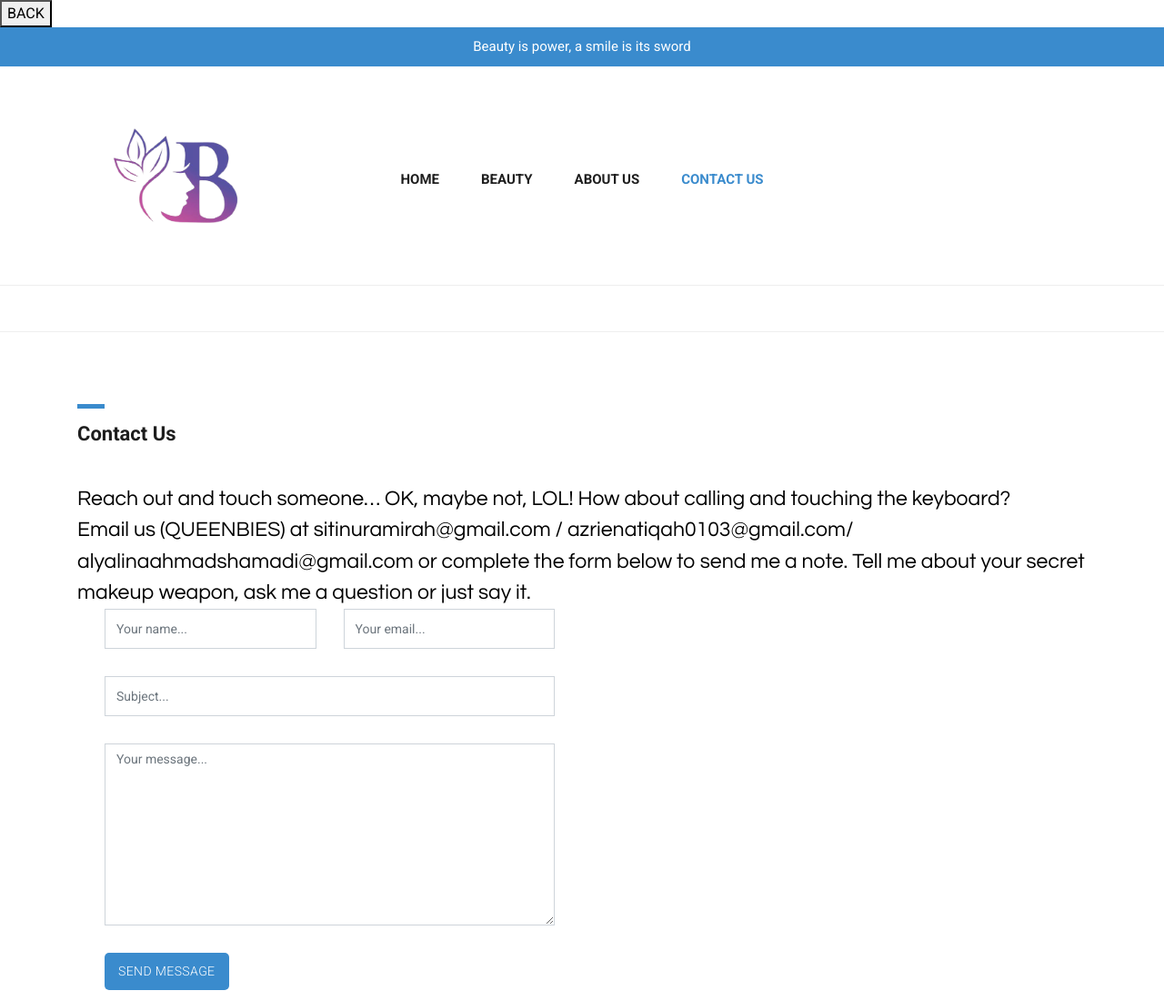
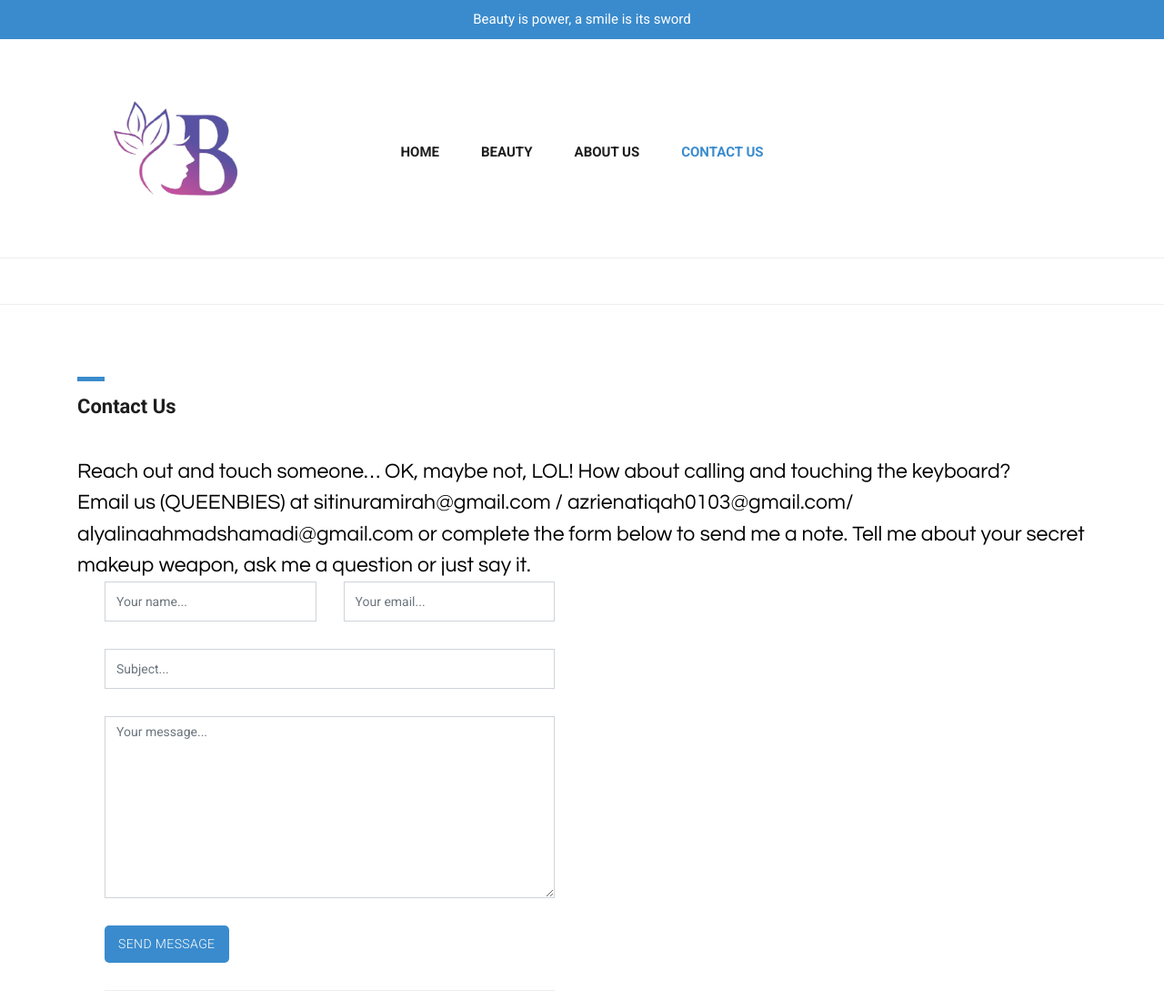
Before and after one commit to sitinuramirah0304/BEAUTY_CARE, a plain HTML site: page index_contact.html in a window 1280 px wide. Shown: the top 1100 px of the page at 91% size. Drawn offline with Linux system fonts and the light colour scheme.

Commit message:
BEAUTY_CARE

```diff
--- a/index_contact.html
+++ b/index_contact.html
@@ -27,7 +27,7 @@ https://www.tooplate.com/view/2114-pixie
   </head>
 
   <body>
-       <button onclick="document.location='index.html'">BACK</button>
+
 
     <!-- Pre Header -->
     <div id="pre-header">
```
Also changed, not shown: index_Beauty.html (+1 -1 lines), index_about.html (+1 -1 lines).
